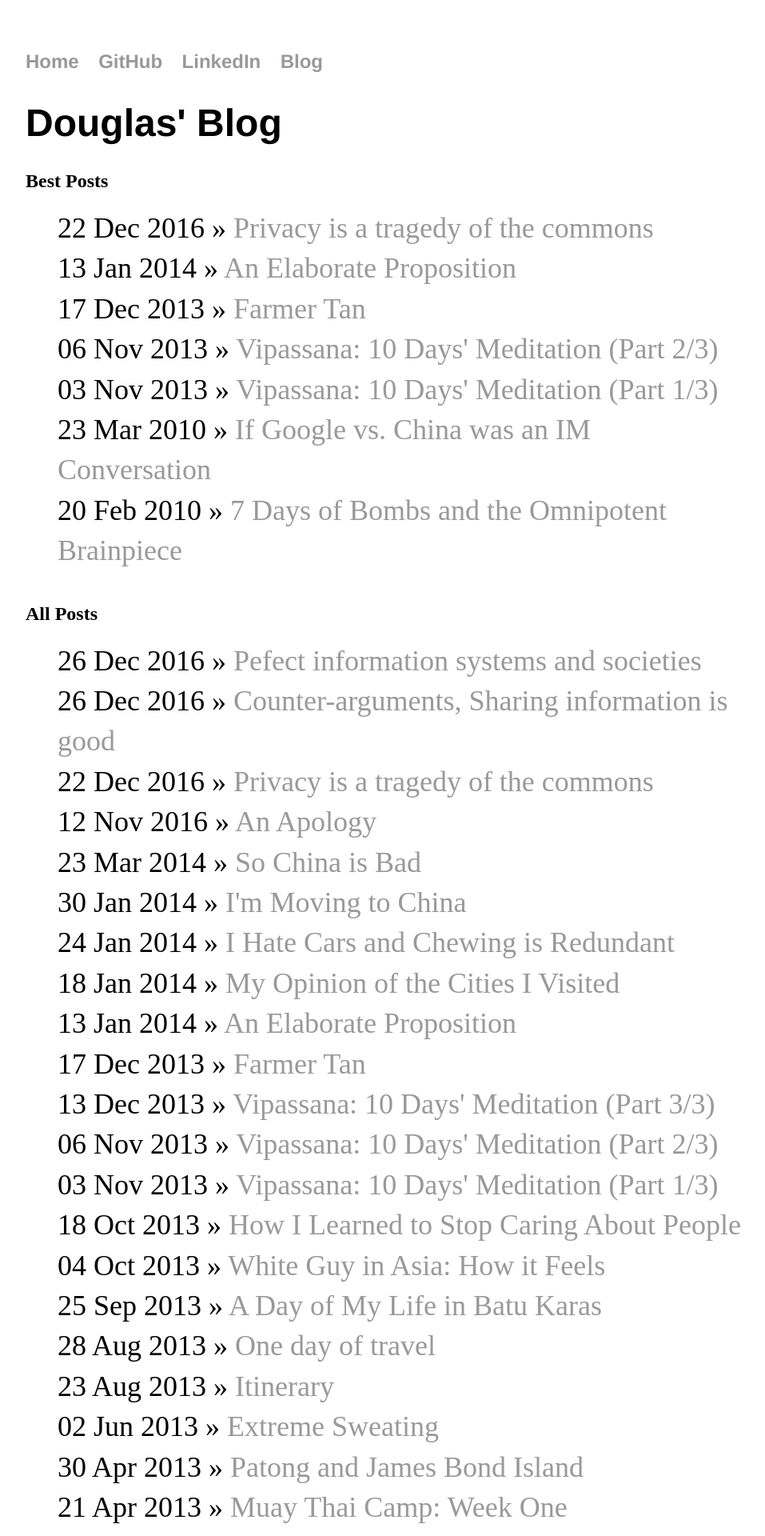
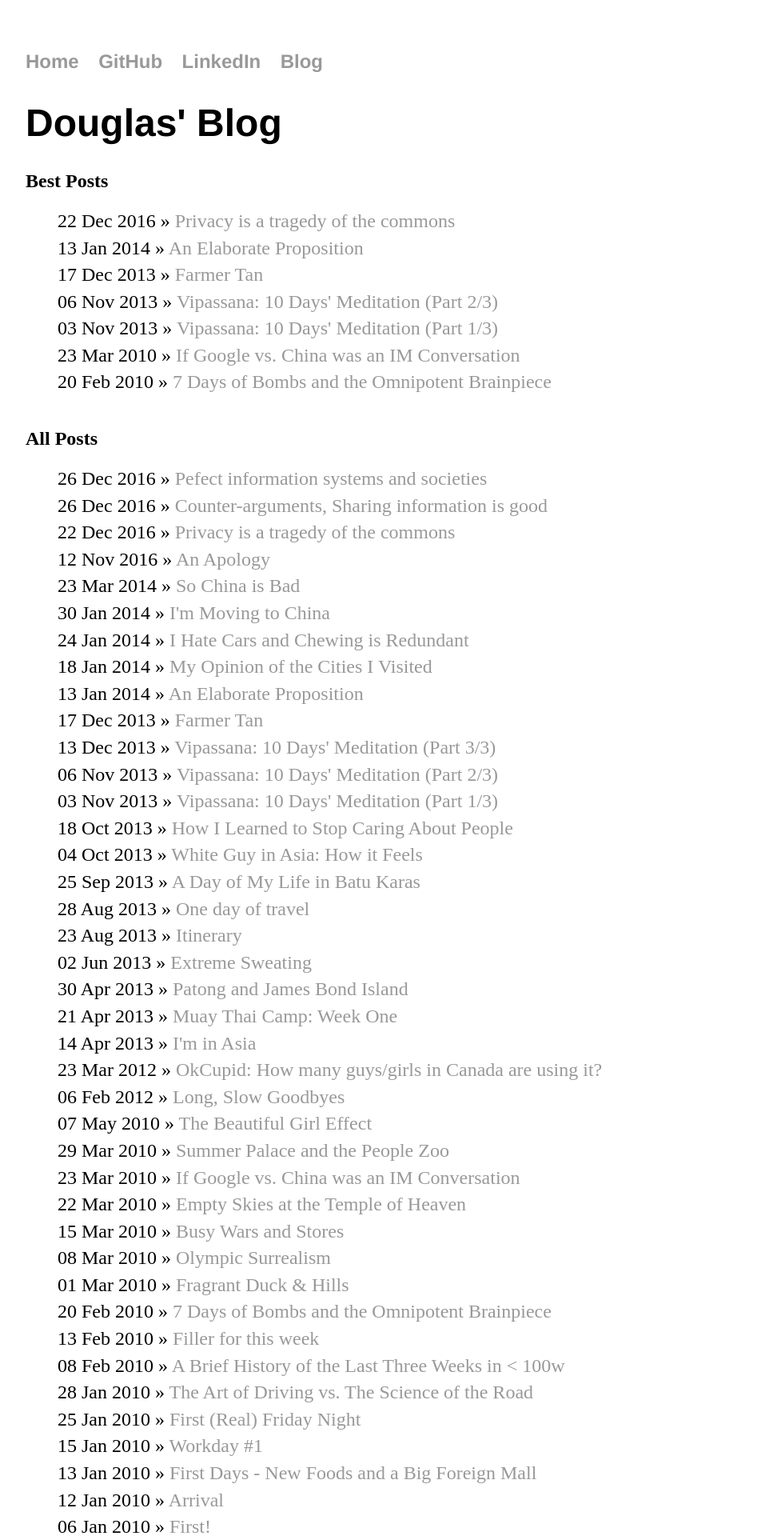
Before and after one commit to curiousest/curiousest.github.io, a Jekyll site: the page built from index.html, in a window 1280 px wide. Shown: the top 1920 px of the page at 80% size, without its empty margins (160-1117 px from the left). Built offline with Jekyll 4.4.1, drawn with Linux system fonts in a browser that asks for light colours.

Commit message:
Update main.css

```diff
--- a/css/main.css
+++ b/css/main.css
@@ -3,7 +3,7 @@ body {
     width: 70%;
 }
 li {
-    font-size: 1.5em;
+    font-size: 24px;
     line-height: 1.4em;
 }
 nav ul, footer ul {
```
